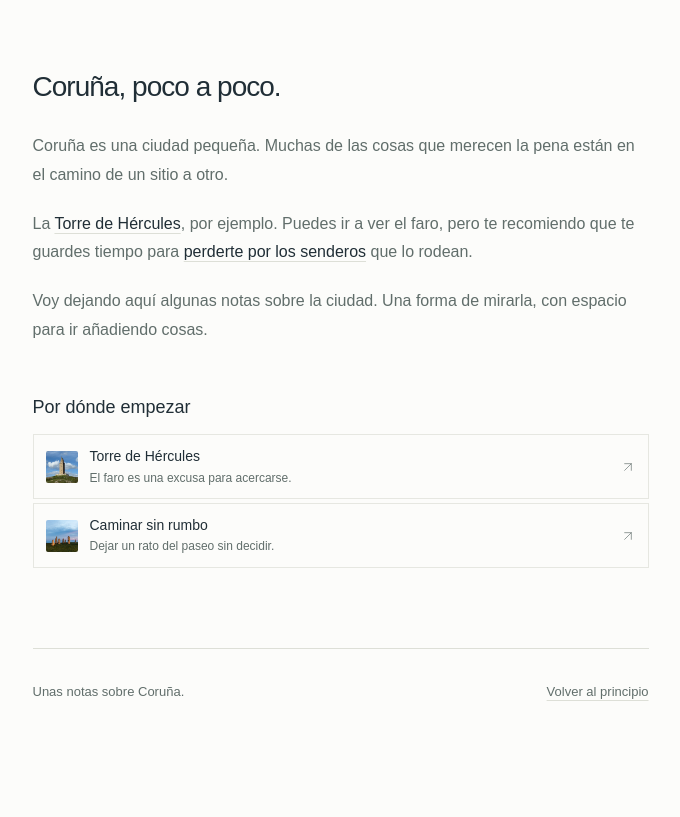
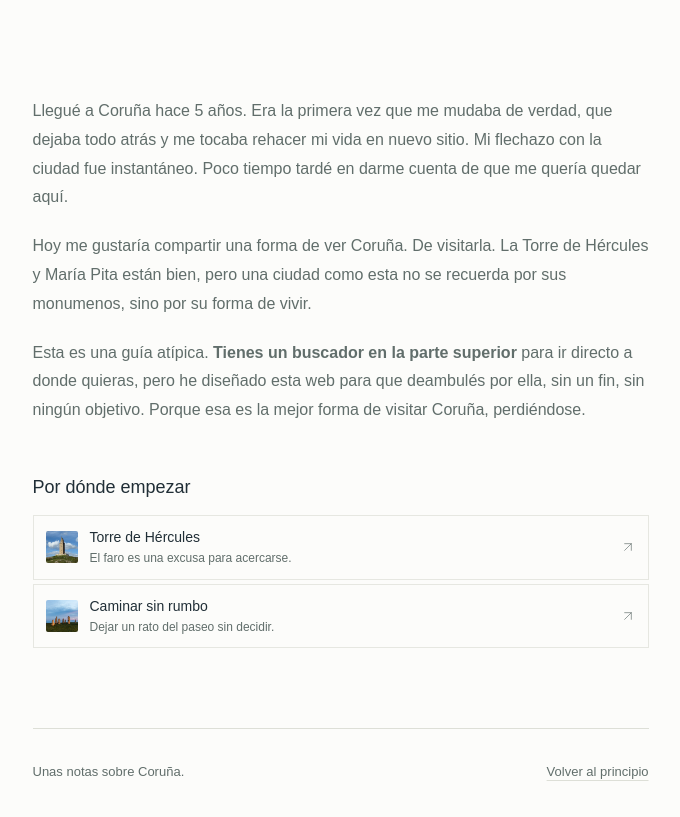
Before and after one commit to juanoa/coruna.fyi, an Astro site: page / in a window 1280 px wide. Shown: the part 111-928 px from the top of the page, without its empty margins (292-972 px from the left). Before the commit the page ends 870 px from the top, so only its background shows below. Built offline with nearby package versions, Linux system fonts and the light colour scheme; Astro itself is replaced by a stand-in of ours.

Commit message:
feat: update home

```diff
--- a/src/components/GuideHome.astro
+++ b/src/components/GuideHome.astro
@@ -7,12 +7,11 @@ const link = 'text-ink underline decoration-line underline-offset-4 hover:text-s
 ---
 
 <HomeLayout>
-  <section aria-labelledby="home-title">
-    <h1 id="home-title" class="text-h1 font-normal leading-tight tracking-heading">Coruña, poco a poco.</h1>
+  <section>
     <div class="mt-7 space-y-5 text-base leading-copy text-muted">
-      <p>Coruña es una ciudad pequeña. Muchas de las cosas que merecen la pena están en el camino de un sitio a otro.</p>
-      <p>La <a class={link} href="/torre-de-hercules/">Torre de Hércules</a>, por ejemplo. Puedes ir a ver el faro, pero te recomiendo que te guardes tiempo para <a class={link} href="/caminar-sin-rumbo/">perderte por los senderos</a> que lo rodean.</p>
-      <p>Voy dejando aquí algunas notas sobre la ciudad. Una forma de mirarla, con espacio para ir añadiendo cosas.</p>
+      <p>Llegué a Coruña hace 5 años. Era la primera vez que me mudaba de verdad, que dejaba todo atrás y me tocaba rehacer mi vida en nuevo sitio. Mi flechazo con la ciudad fue instantáneo. Poco tiempo tardé en darme cuenta de que me quería quedar aquí.</p>
+      <p>Hoy me gustaría compartir una forma de ver Coruña. De visitarla. La Torre de Hércules y María Pita están bien, pero una ciudad como esta no se recuerda por sus monumenos, sino por su forma de vivir.</p>
+      <p>Esta es una guía atípica. <b>Tienes un buscador en la parte superior</b> para ir directo a donde quieras, pero he diseñado esta web para que deambulés por ella, sin un fin, sin ningún objetivo. Porque esa es la mejor forma de visitar Coruña, perdiéndose.</p>
     </div>
   </section>
   <section class="mt-12" aria-labelledby="notes-title">
```
